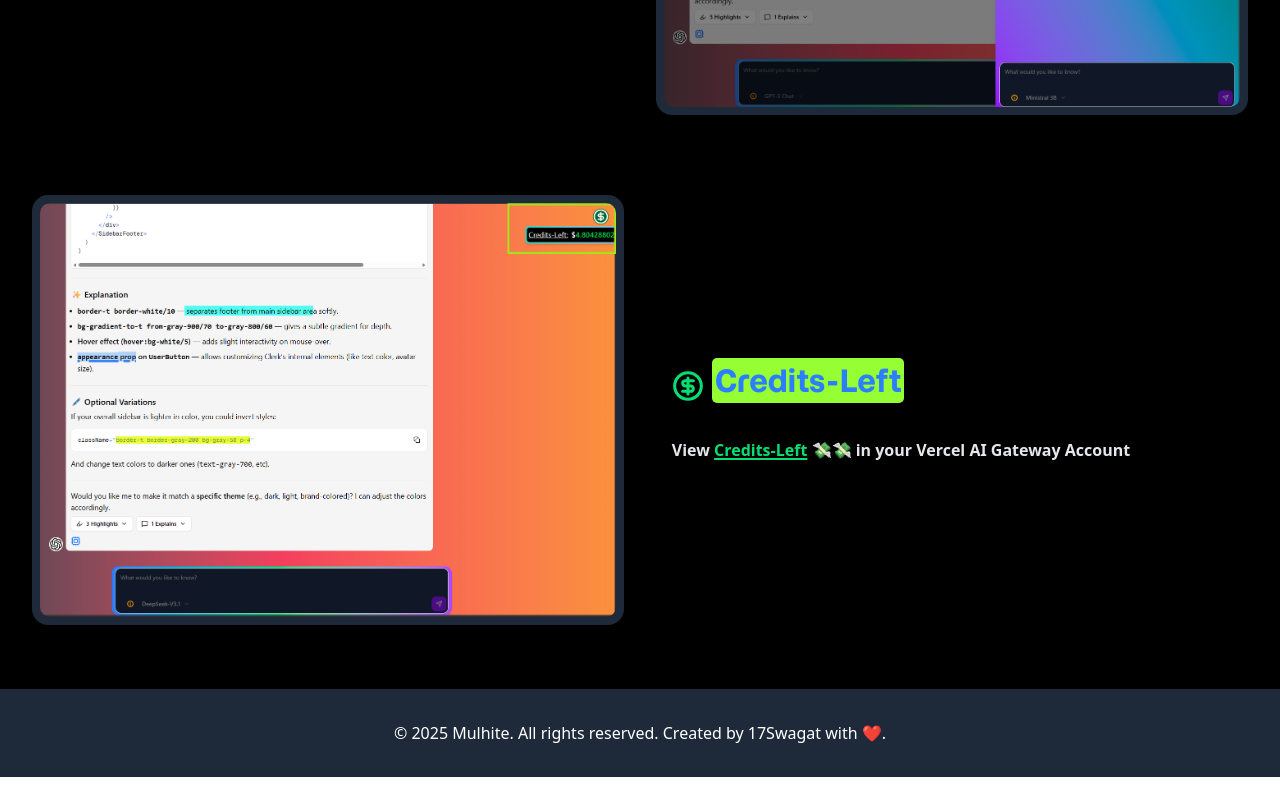
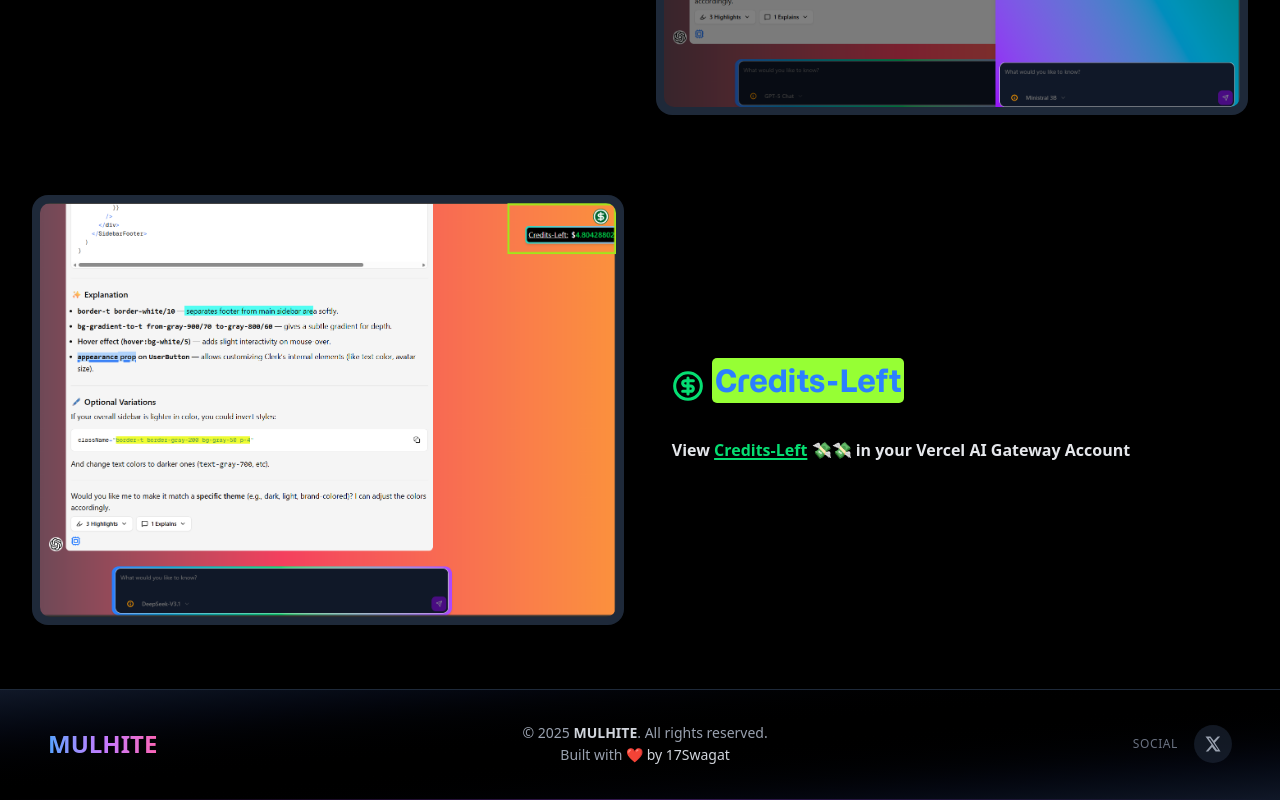
Before and after one commit to 17Swagat/Mulhite_LLM_Interface, a Next.js app: page / in a window 1280 px wide. Shown: the part 2582-3382 px from the top of the page. Before the commit the page ends 3359 px from the top, so only its background shows below. Built offline with nearby package versions, Linux system fonts and the light colour scheme; no server answers.

Commit message:
Modifying the Footer

```diff
--- a/src/app/(home)/page.tsx
+++ b/src/app/(home)/page.tsx
@@ -373,16 +373,79 @@ export default function Home() {
       */}
 
       {/* Footer */}
-      <footer className="bg-gray-800 text-white py-6 sm:py-8">
+      {/* <footer className="bg-gray-800 text-white py-6 sm:py-8">
         <div className="max-w-7xl mx-auto px-4 sm:px-6 lg:px-8 text-center">
           <p className="text-sm sm:text-base">
             &copy; 2025 Mulhite. All rights reserved. Created by 17Swagat with
             ❤️.
           </p>
         </div>
-      </footer>
+      </footer> */}
+      <Footer />
     </>
     // </div>
+  );
+}
+
+function Footer() {
+  return (
+    <footer className="bg-gradient-to-br from-gray-900 via-black to-gray-900 text-gray-400 border-t border-gray-800">
+      <div className="max-w-7xl mx-auto px-6 sm:px-8 lg:px-12 py-8">
+        <div className="flex flex-col sm:flex-row items-center justify-between gap-6 text-sm">
+          {/* Left: Brand */}
+          <div className="flex flex-col sm:flex-row items-center gap-3 sm:gap-8">
+            <h3 className="text-2xl font-bold bg-gradient-to-r from-blue-400 via-purple-400 to-pink-400 bg-clip-text text-transparent">
+              MULHITE
+            </h3>
+            <p className="text-gray-500 text-xs sm:text-sm hidden xs:block">
+              Building amazing experiences with passion and precision.
+            </p>
+          </div>
+
+          <div>
+            {/* Copyright */}
+            <p className="text-sm text-gray-400 leading-relaxed text-center">
+              © 2025 <span className="text-gray-300 font-bold">MULHITE</span>.
+              All rights reserved. <br/>
+              <br className="sm:hidden" />
+              Built with ❤️{" "}
+              <span className="text-gray-300 font-medium">by 17Swagat</span>
+            </p>
+          </div>
+
+          {/* Center/Right: Social + Copyright (stacked on mobile, side-by-side on larger) */}
+          <div className="flex flex-col sm:flex-row items-center gap-6 sm:gap-10 text-center sm:text-right">
+            {/* Social */}
+            <div className="flex items-center gap-4">
+              <span className="text-gray-500 text-xs uppercase tracking-wider hidden sm:block">
+                Social
+              </span>
+              <Link
+                href="https://x.com/SwagatKB17"
+                target="_blank"
+                rel="noopener noreferrer"
+                className="p-2.5 bg-gray-800/60 rounded-full hover:bg-gray-700/80 hover:text-white transition-all duration-300 hover:scale-110"
+                aria-label="Follow on X"
+              >
+                <svg
+                  xmlns="http://www.w3.org/2000/svg"
+                  width="18"
+                  height="18"
+                  viewBox="0 0 24 24"
+                  fill="currentColor"
+                  className="text-gray-400"
+                >
+                  <path d="M18.244 2h3.308l-7.227 8.26L22 22h-6.558l-4.63-6.078L5.64 22H2.332l7.73-8.836L2 2h6.642l4.247 5.662L18.244 2zm-1.161 17.52h1.833L8.084 4.39H6.117l10.966 15.13z" />
+                </svg>
+              </Link>
+            </div>
+          </div>
+        </div>
+      </div>
+
+      {/* Optional subtle accent line */}
+      <div className="h-px bg-gradient-to-r from-transparent via-purple-500/30 to-transparent" />
+    </footer>
   );
 }
 
```
